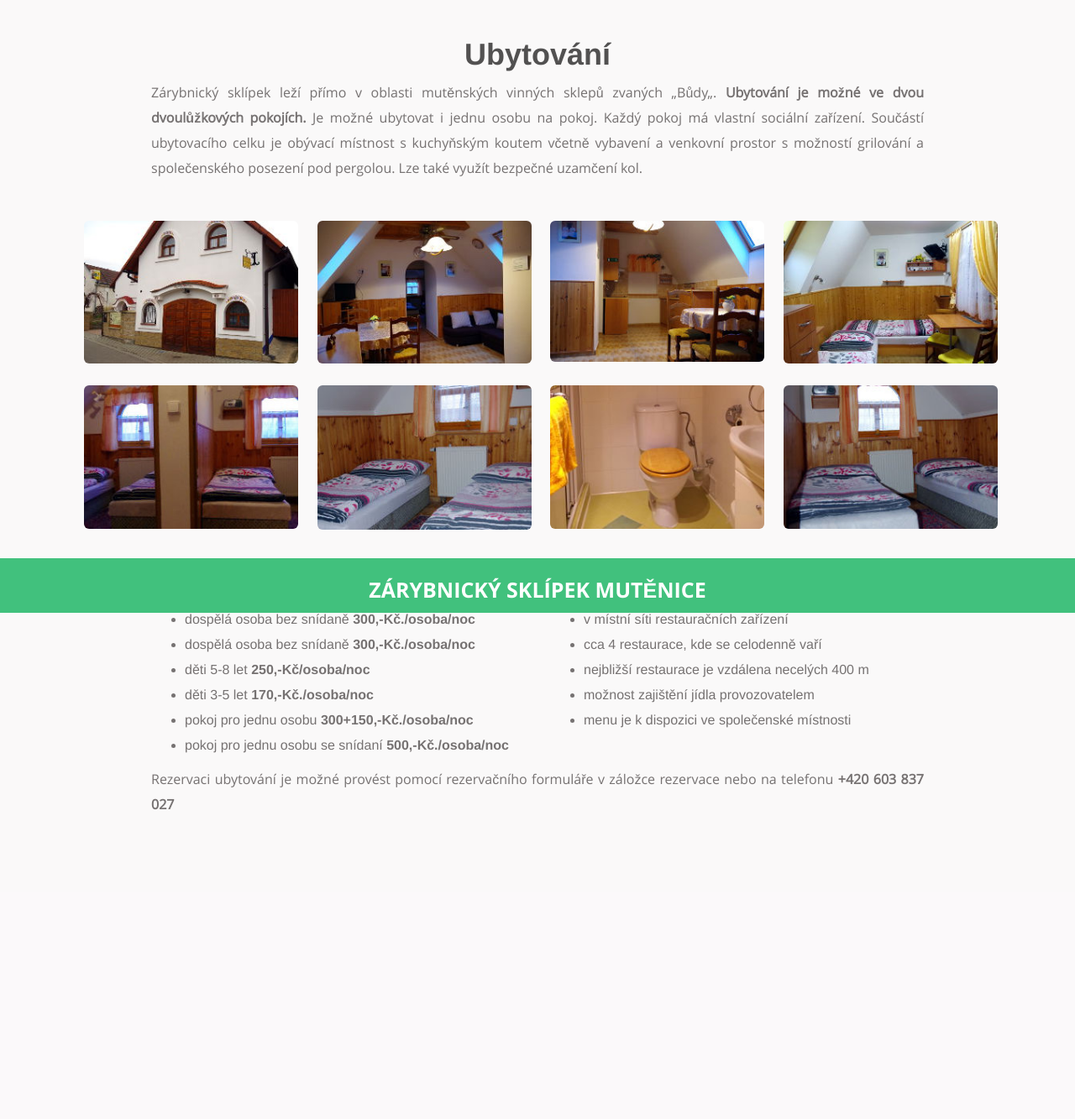
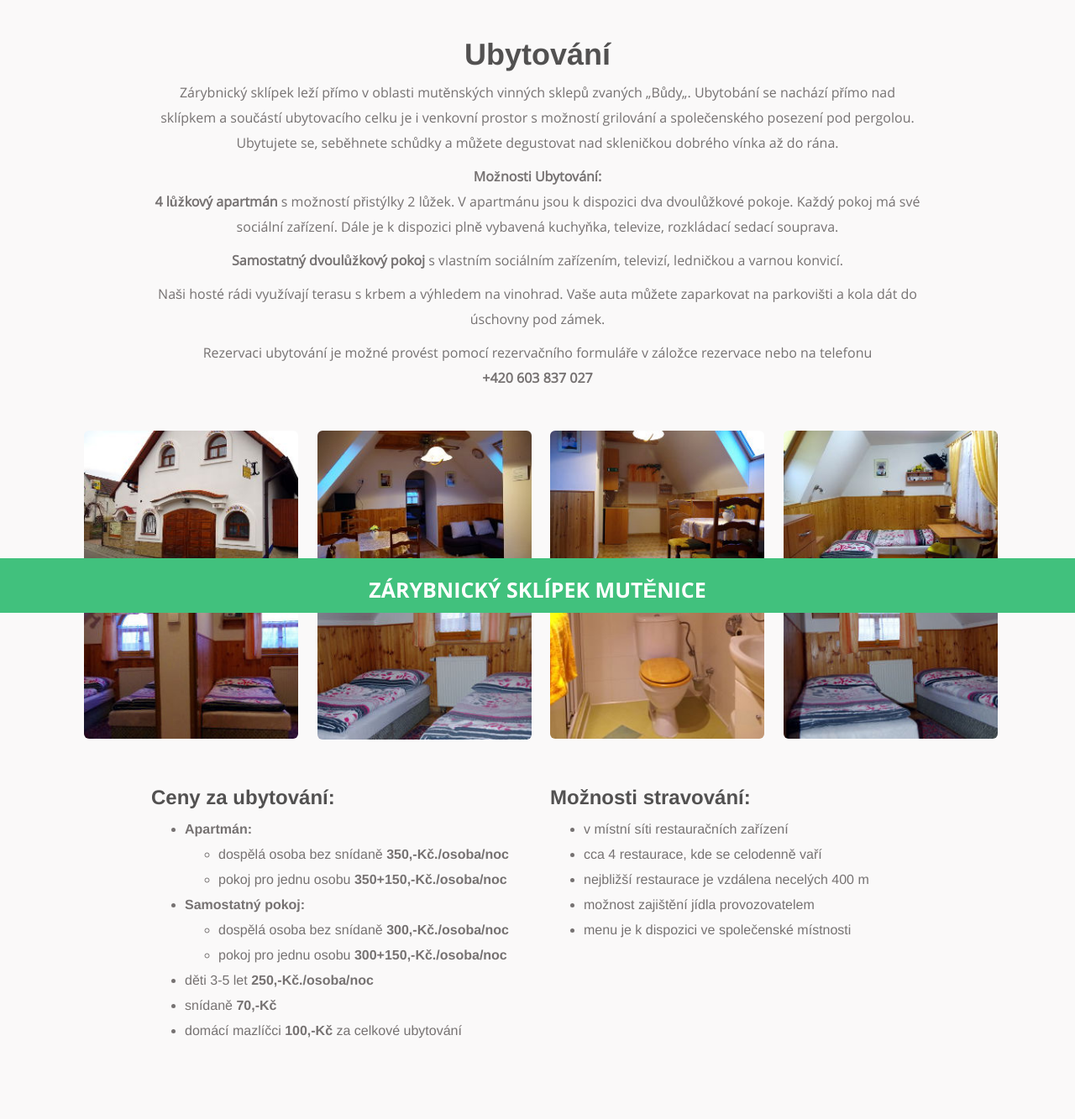
Before and after one commit to re1la2pse/detinsky_projekt, a PHP site: page /detinsky_projekt/ubytovani in a window 1280 px wide. Shown: the part 70-1403 px from the top of the page at 84% size. Before the commit the page ends 1035 px from the top, so only its background shows below. Run offline with PHP 8.4, Linux system fonts and the light colour scheme; some libraries are stand-ins or nearby versions.

Commit message:
ubytani cenik a text, aktuality ui

```diff
--- a/media/css/main.css
+++ b/media/css/main.css
@@ -57,7 +57,7 @@ p {
     color: #767272;
     font-family: "open_regular", Helvetica, Arial, sans-serif;
     font-size: 16px;
-    text-align: justify;
+    /*text-align: justify;*/
     line-height: 30px;
 }
 
--- a/templates/ubytovani.html
+++ b/templates/ubytovani.html
@@ -8,12 +8,29 @@
                     <h1>Ubytování</h1>
                     <p>
                         Zárybnický sklípek leží přímo v oblasti mutěnských vinných sklepů zvaných „Bůdy„.
-                        <strong>Ubytování je možné ve dvou dvoulůžkových pokojích.</strong> Je možné ubytovat i jednu osobu na pokoj.
-                        Každý pokoj má vlastní sociální zařízení. Součástí ubytovacího celku je obývací místnost s kuchyňským koutem
-                        včetně vybavení a venkovní prostor s možností grilování a společenského posezení pod pergolou.
-                        Lze také využít bezpečné uzamčení kol.
+                        Ubytobání se nachází přímo nad sklípkem a součástí ubytovacího celku je i venkovní prostor s
+                        možností grilování a společenského posezení pod pergolou. Ubytujete se, seběhnete schůdky
+                        a můžete degustovat nad skleničkou dobrého vínka až do rána.
+                    </p>
+                    <p>
+                        <strong>Možnosti Ubytování:</strong> <br />
 
+                        <strong>4 lůžkový apartmán</strong> s možností přistýlky 2 lůžek. V apartmánu jsou k dispozici dva dvoulůžkové pokoje.
+                        Každý pokoj má své sociální zařízení. Dále je k dispozici plně vybavená kuchyňka, televize,
+                        rozkládací sedací souprava.
                     </p>
+
+                    <p>
+                        <strong>Samostatný dvoulůžkový pokoj</strong> s vlastním sociálním zařízením, televizí, ledničkou a varnou konvicí.
+                    </p>
+
+                    <p>
+                        Naši hosté rádi využívají terasu s krbem a výhledem na vinohrad. Vaše auta můžete zaparkovat na parkovišti
+                        a kola dát do úschovny pod zámek.
+                    </p>
+
+                    <p>Rezervaci ubytování je možné provést pomocí rezervačního formuláře v záložce rezervace nebo na telefonu  <br />
+                        <strong>+420 603 837 027</strong></p>
                 </div>
             </div>
 
@@ -72,12 +89,19 @@
                 <div>
                     <h3>Ceny za ubytování:</h3>
                     <ul>
-                        <li>dospělá osoba bez snídaně <strong>300,-Kč./osoba/noc</strong></li>
-                        <li>dospělá osoba bez snídaně <strong>300,-Kč./osoba/noc</strong></li>
-                        <li>děti 5-8 let <strong>250,-Kč/osoba/noc</strong></li>
-                        <li>děti 3-5 let <strong>170,-Kč./osoba/noc</strong></li>
-                        <li>pokoj pro jednu osobu <strong>300+150,-Kč./osoba/noc</strong></li>
-                        <li>pokoj pro jednu osobu se snídaní <strong>500,-Kč./osoba/noc</strong></li>
+                        <li><strong>Apartmán:</strong></li>
+                        <ul>
+                            <li>dospělá osoba bez snídaně <strong>350,-Kč./osoba/noc</strong></li>
+                            <li>pokoj pro jednu osobu <strong>350+150,-Kč./osoba/noc</strong></li>
+                        </ul>
+                        <li><strong>Samostatný pokoj:</strong></li>
+                        <ul>
+                            <li>dospělá osoba bez snídaně <strong>300,-Kč./osoba/noc</strong></li>
+                            <li>pokoj pro jednu osobu <strong>300+150,-Kč./osoba/noc</strong></li>
+                        </ul>
+                        <li>děti 3-5 let <strong>250,-Kč./osoba/noc</strong></li>
+                        <li>snídaně <strong>70,-Kč</strong></li>
+                        <li>domácí mazlíčci <strong>100,-Kč</strong> za celkové ubytování</li>
                     </ul>
                 </div>
             </div>
@@ -94,14 +118,6 @@
                 </div>
             </div>
         </div>
-
-
-        <div class="row">
-            <div class="col-lg-10 col-lg-offset-1 bottom_p">
-                <p>Rezervaci ubytování je možné provést pomocí rezervačního formuláře v záložce rezervace nebo na telefonu <strong>+420 603 837 027</strong></p>
-            </div>
-
-        </div>
     </div>
 
     <div id="footerMargin">
--- a/upravy/app/forms/AktualitaForm.php
+++ b/upravy/app/forms/AktualityForm.php
@@ -4,7 +4,7 @@ namespace Forms;
 use Tracy\Debugger;
 use Nette\Application\UI\Form;
 
-class AktualitaForm extends BaseBT3Form {
+class AktualityForm extends BaseBT3Form {
 
     public function create() {
 
@@ -13,7 +13,7 @@ class AktualitaForm extends BaseBT3Form {
         $form->addText('name', 'Název aktuality')
             ->setRequired('Zadejte název aktuality');
 
-        $form->addTextArea('text', 'Text aktuality')
+        $form->addTextArea('text', 'Text aktuality', 10, 5)
              ->setRequired('Zadejte text aktuality');
 
         $form->addSubmit('send', 'Potvrdit');
--- a/upravy/app/presenters/templates/@layout.latte
+++ b/upravy/app/presenters/templates/@layout.latte
@@ -52,8 +52,8 @@
 	    <li class="dropdown">
 	      <a class="dropdown-toggle" data-toggle="dropdown" href="" n:if="$user->loggedIn">Aktuality<span class="caret"></span></a>
 	      <ul class="dropdown-menu">
-		<li><a href="">Nová aktualita</a></li>
-		<li><a href="">Přehled aktualit</a></li>
+		<li><a n:href="Aktuality:novaAktualita">Nová aktualita</a></li>
+		<li><a n:href="Aktuality:prehledAktualit">Přehled aktualit</a></li>
 	      </ul>
 	    </li>
 
--- a/upravy/www/css/style.css
+++ b/upravy/www/css/style.css
@@ -41,3 +41,8 @@ table tr.inProgress {
 table tr.inProgress td.datum {
     color: green;
 }
+
+textarea {
+
+
+}
```
Also changed, not shown: upravy/app/model/AktualityModel.php (added, +48 -0 lines), upravy/app/presenters/AktualityPresenter.php (added, +56 -0 lines), upravy/app/presenters/templates/Aktuality/novaAktualita.latte (added, +17 -0 lines), upravy/app/presenters/templates/Aktuality/prehledAktualit.latte (added, +30 -0 lines), upravy/app/config/config.neon.
